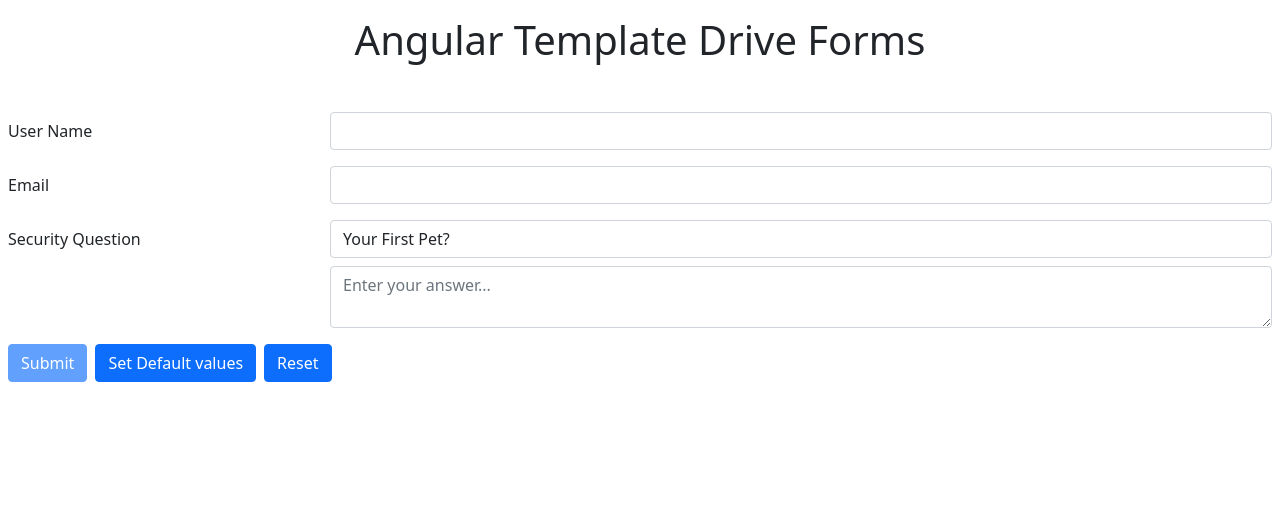
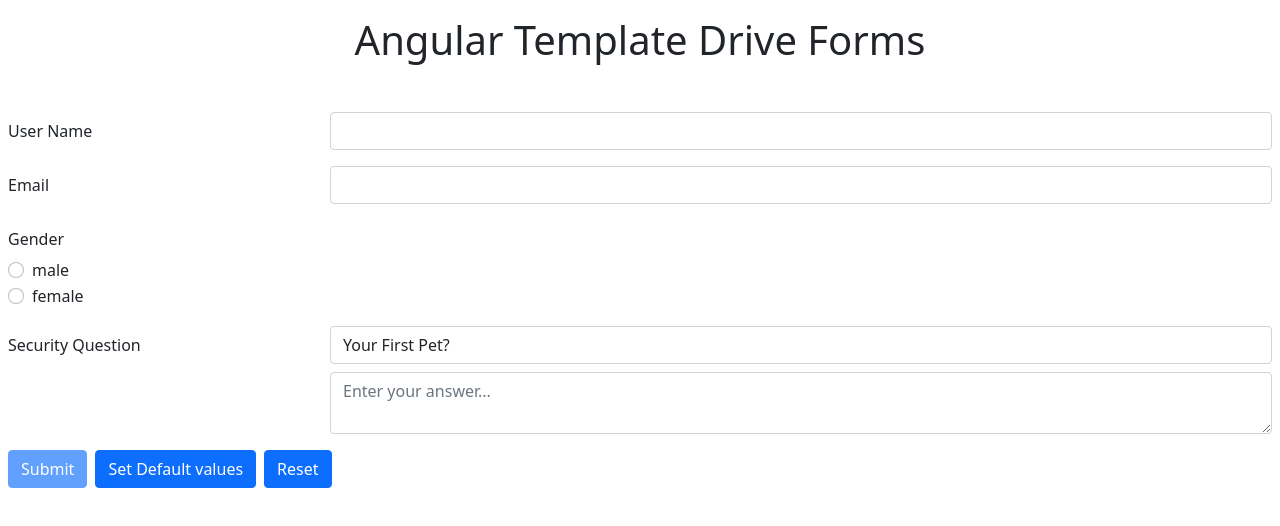
Before and after one commit to varshithrajbasa/Angular-TD-Forms, an Angular app: page / in a window 1280 px wide. Shown: the top 526 px of the page. Built offline with nearby package versions, Linux system fonts and the light colour scheme.

Commit message:
2 files modified

```diff
--- a/src/app/tdform/tdform.component.html
+++ b/src/app/tdform/tdform.component.html
@@ -33,6 +33,22 @@
           >Please enter a valid email</span
         >
       </div>
+    </div>
+    <div class="mb-3 row">
+      <label class="col-sm-3 col-form-label">Gender</label>
+      <div>
+      <div class="col-sm-9 form-check" *ngFor="let gender of genders">
+      <input
+      type="radio"
+      class="form-check-input"
+      ngModel
+      name="gender"
+      [value]="gender"
+      [id]="gender"
+      required />
+      <label class="form-check-label" [for]="gender">{{gender}}</label>
+    </div>
+  </div>
     </div>
     <div class="mb-3 row">
       <label for="security" class="col-sm-3 col-form-label"
@@ -73,5 +89,6 @@
     <div>{{ uname }}</div>
     <div>{{ emailId }}</div>
     <div>{{ sec }}</div>
+    <div>{{ gender }}</div>
   </div>
 </div>
--- a/src/app/tdform/tdform.component.ts
+++ b/src/app/tdform/tdform.component.ts
@@ -11,6 +11,8 @@
   uname: String;
   sec: String;
   emailId: String;
+  gender: String;
+  genders = ['male','female'];
   constructor() {}
 
   ngOnInit() {}
@@ -19,6 +21,7 @@
     this.uname = this.signUpForm.value.username;
     this.emailId = this.signUpForm.value.email;
     this.sec = this.signUpForm.value.security;
+    this.gender = this.signUpForm.value.gender;
   }
   setDefault() {
     this.signUpForm.form.patchValue({
```
